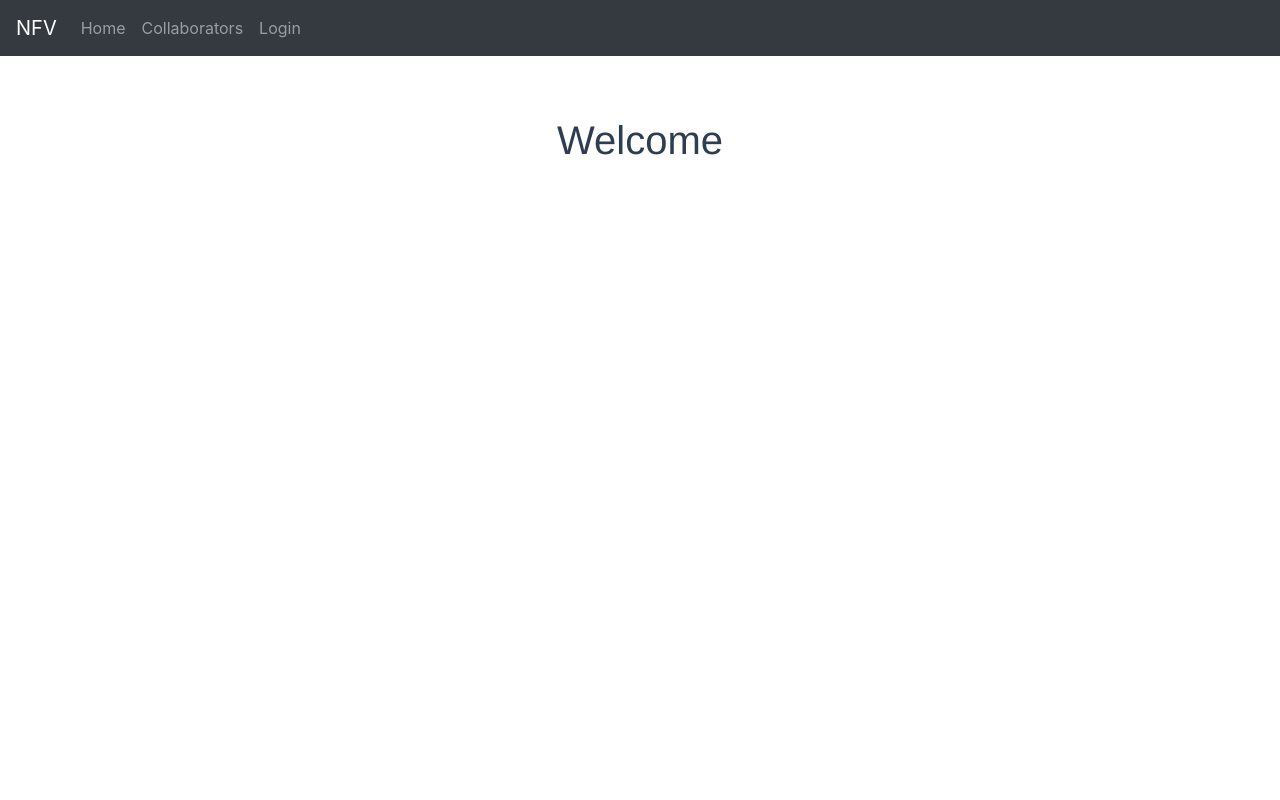
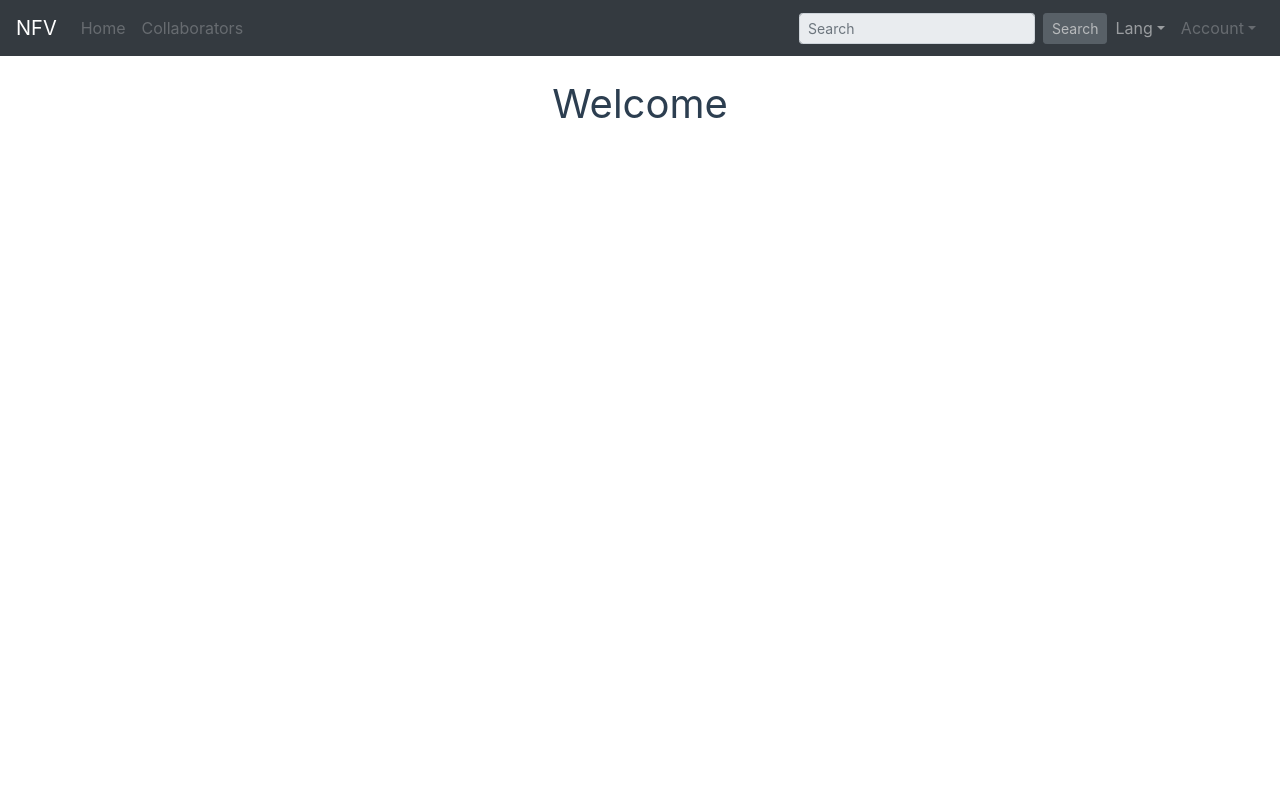
Before and after one commit to leofiska/nodejs-frontend-vue, a Vue app: page /#/home in a window 1280 px wide. Shown: the top 800 px of the page. Built offline with nearby package versions, Linux system fonts and the light colour scheme; no server answers.

Commit message:
header -> multilanguage / profile + online status for router

```diff
--- a/index.html
+++ b/index.html
@@ -7,6 +7,6 @@
   </head>
   <body>
     <div id="app"></div>
-    <!-- built files will be auto injected -->
+    <footer id="footer"></footer>
   </body>
 </html>
--- a/package.json
+++ b/package.json
@@ -11,12 +11,13 @@
     "build": "node build/build.js"
   },
   "dependencies": {
-    "bootstrap": "^4.1.0",
-    "bootstrap-vue": "^2.0.0-rc.7",
+    "bootstrap": "^4.1.3",
+    "bootstrap-vue": "^2.0.0-rc.11",
     "jquery": "^3.3.1",
     "node": "^10.9.0",
     "npm": "^6.4.1",
     "vue": "^2.5.2",
+    "vue-awesome": "^3.1.2",
     "vue-router": "^3.0.1",
     "vuex": "^3.0.1"
   },
--- a/src/App.vue
+++ b/src/App.vue
@@ -1,15 +1,14 @@
 <template>
   <div>
-    <api ref='api' :token="token" @setToken="token = $event" />
-    <Navigator :token="token" @setToken="token = $event" />
+    <v-api ref='api' :token="token" @setToken="token = $event" :online="online" @setOnline="online = $event" />
+    <Navigator :token="token" @setToken="token = $event" @logout="logout" :online="online" />
     <div id="app">
-      <router-view @fetch="fetch" @subscribe="subscribe" @unsubscribe="unsubscribe" :title="title" />
+      <router-view @fetch="fetch" @subscribe="subscribe" @unsubscribe="unsubscribe" :title="title" :online="online" />
     </div>
   </div>
 </template>
 
 <script>
-import api from '@/lib/api.vue'
 import Navigator from '@/components/Navigator'
 
 export default {
@@ -17,11 +16,13 @@ export default {
   data () {
     return {
       token: localStorage.getItem('token'),
+      online: false,
       title: 'NFV'
     }
   },
+  created () {
+  },
   components: {
-    api,
     Navigator
   },
   methods: {
@@ -33,6 +34,9 @@ export default {
     },
     unsubscribe (method, options, item) {
       this.$refs.api.unsubscribe(method, options, item)
+    },
+    logout () {
+      this.$refs.api.logout()
     }
   }
 }
@@ -40,11 +44,12 @@ export default {
 
 <style>
 #app {
-  font-family: 'Avenir', Helvetica, Arial, sans-serif;
   -webkit-font-smoothing: antialiased;
   -moz-osx-font-smoothing: grayscale;
   text-align: center;
   color: #2c3e50;
-  margin-top: 60px;
+  margin-top: 1.5rem;
+  margin-bottom: 1.5rem;
+  min-height: 100vh;
 }
 </style>
--- /dev/null
+++ b/src/Footer.vue
@@ -0,0 +1,29 @@
+<template>
+  <footer>
+    <hr />
+    <div class="text-center py-3 text-muted">© 2018 Copyright:
+      <b-link href="mailto:Leonardo Fischer <leonardo@fischers.it>">Leonardo Fischer</b-link>
+    </div>
+  </footer>
+</template>
+
+<script>
+
+export default {
+  name: 'user',
+  data () {
+    return {
+      domain: 'vue'
+    }
+  },
+  mounted () {
+  },
+  methods: {
+  },
+  computed: {
+  }
+}
+</script>
+
+<style scoped>
+</style>
--- a/src/components/Navigator.vue
+++ b/src/components/Navigator.vue
@@ -1,17 +1,28 @@
 <template>
-  <header id='navigator'>
-    <b-navbar toggleable="md" type="dark" variant="dark">
+  <b-navbar toggleable="md" type="dark" variant="dark" :sticky="true">
     <b-navbar-toggle target="nav_collapse"></b-navbar-toggle>
     <b-navbar-brand to="/">NFV</b-navbar-brand>
     <b-collapse is-nav id="nav_collapse">
       <b-navbar-nav>
-          <b-nav-item :to="item.link" v-for="item in items" :key="item.link">{{item.name}}</b-nav-item>
-          <b-nav-item to="/login" v-if="!token">Login</b-nav-item>
-          <b-nav-item @click.prevent="logout" v-else>Logout</b-nav-item>
+        <b-nav-item :to="item.link" v-for="item in items" :key="item.link" :disabled="!online">{{item.name}}</b-nav-item>
+      </b-navbar-nav>
+      <b-navbar-nav class="ml-auto">
+        <b-nav-form>
+          <b-form-input size="sm" class="mr-sm-2" type="text" placeholder="Search" :disabled="!online"/>
+          <b-button size="sm" class="my-2 my-sm-0" type="submit" :disabled="!online">Search</b-button>
+        </b-nav-form>
+        <b-nav-item-dropdown text="Lang" right>
+          <b-dropdown-item href="#">English (International)</b-dropdown-item>
+          <b-dropdown-item href="#">Portuguese (Brazil)</b-dropdown-item>
+        </b-nav-item-dropdown>
+        <b-nav-item-dropdown right :disabled="!online" text="Account">
+          <b-dropdown-item to="/login" v-if="!token" :disabled="!online">Sign-In</b-dropdown-item>
+          <b-dropdown-item to="/profile" v-if="token" :disabled="!online">Profile</b-dropdown-item>
+          <b-dropdown-item @click.prevent="logout" v-if="token" :disabled="!online">Sign-Out</b-dropdown-item>
+        </b-nav-item-dropdown>
       </b-navbar-nav>
     </b-collapse>
   </b-navbar>
-  </header>
 </template>
 
 <script>
@@ -27,13 +38,16 @@ export default {
       ]
     }
   },
-  props: [ 'token' ],
+  props: [
+    'token',
+    'online'
+  ],
   created: function () {
     // this.$emit('setToken', 'lepo')
   },
   methods: {
     logout: function () {
-      this.$parent.$refs.api.logout()
+      this.$emit('logout')
     }
   }
 }
--- a/src/lib/api.vue
+++ b/src/lib/api.vue
@@ -1,15 +1,16 @@
-<template>
-  <div>
-  </div>
-</template>
-
 <script>
 export default {
   name: 'api',
-  props: [ 'token' ],
+  props: [
+    'token',
+    'online'
+  ],
+  render () {
+    return {
+    }
+  },
   data () {
     return {
-      ready: false,
       bindings: [],
       subscriptions: [],
       loading: false,
@@ -25,10 +26,10 @@ export default {
           return
         }
         this.socket.onopen = () => {
-          if (localStorage.getItem('token') !== null && localStorage.getItem('token') !== undefined) {
-            this.send({f: 'auth', token: localStorage.getItem('token')}, true)
+          if (this.token !== null && this.token !== undefined) {
+            this.send({f: 'auth', token: this.token}, true)
           } else {
-            this.ready = true
+            this.$emit('setOnline', true)
           }
           for (var i = 0; i < this.subscriptions.length; i++) {
             this.subscribe(this.bindings[i].method, { f: 'subscribe' }, this.bindings[i])
@@ -42,12 +43,12 @@ export default {
           }
         }
         this.socket.onclose = (e) => {
-          this.ready = false
+          this.$emit('setOnline', false)
           console.log('connection closed: ' + e.code)
           setTimeout(this.createSocket.bind(this), 300)
         }
         this.socket.onerror = (e) => {
-          this.ready = false
+          this.$emit('setOnline', false)
           console.log('error')
           this.socket.onclose = function () {}
           this.socket.close()
@@ -55,7 +56,7 @@ export default {
         }
       },
       send: function (f, forced) {
-        if (((forced !== undefined && forced === true) || this.ready === true) &&
+        if (((forced !== undefined && forced === true) || this.online === true) &&
           this.socket &&
           this.socket !== null &&
           this.socket !== undefined &&
@@ -79,7 +80,7 @@ export default {
               localStorage.removeItem('token')
               this.$router.push('/')
             } else {
-              this.ready = true
+              this.$emit('setOnline', true)
               this.$emit('setToken', localStorage.getItem('token'))
             }
             break
--- a/src/main.js
+++ b/src/main.js
@@ -2,14 +2,18 @@
 // (runtime-only or standalone) has been set in webpack.base.conf with an alias.
 import Vue from 'vue'
 import App from './App'
+import Footer from './Footer'
 import BootstrapVue from 'bootstrap-vue'
 import 'bootstrap/dist/css/bootstrap.css'
 import 'bootstrap-vue/dist/bootstrap-vue.css'
 import router from './router'
 import Vuex from 'vuex'
+import api from '@/lib/api'
 
 Vue.use(Vuex)
+Vue.use(api)
 Vue.use(BootstrapVue)
+Vue.component('v-api', api)
 Vue.config.productionTip = false
 
 const store = new Vuex.Store({
@@ -17,7 +21,7 @@ const store = new Vuex.Store({
     token: ''
   },
   mutations: {
-    username (state, name) {
+    token (state, name) {
       state.token = name
     }
   },
@@ -33,6 +37,14 @@ new Vue({
   el: '#app',
   router,
   store,
+  api,
   template: '<App/>',
   components: { App }
 })
+new Vue({
+  el: '#footer',
+  router,
+  store,
+  template: '<Footer/>',
+  components: { Footer }
+})
```
Lines whose indentation alone changed are shown as unchanged.
